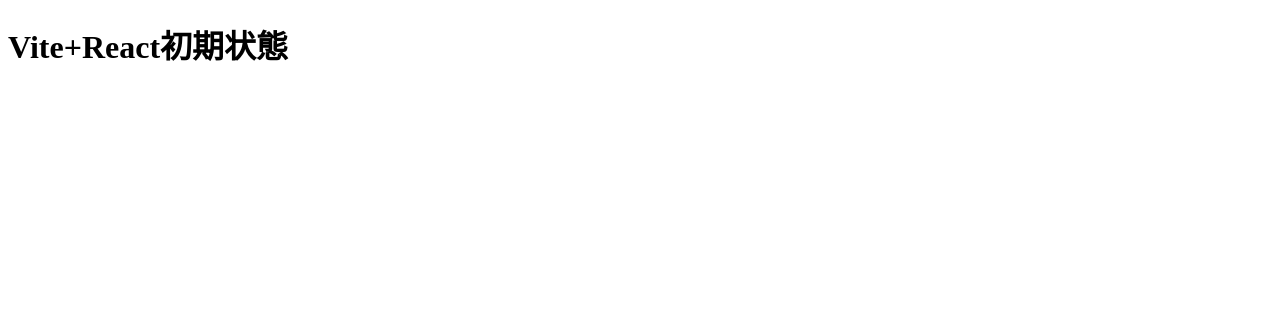
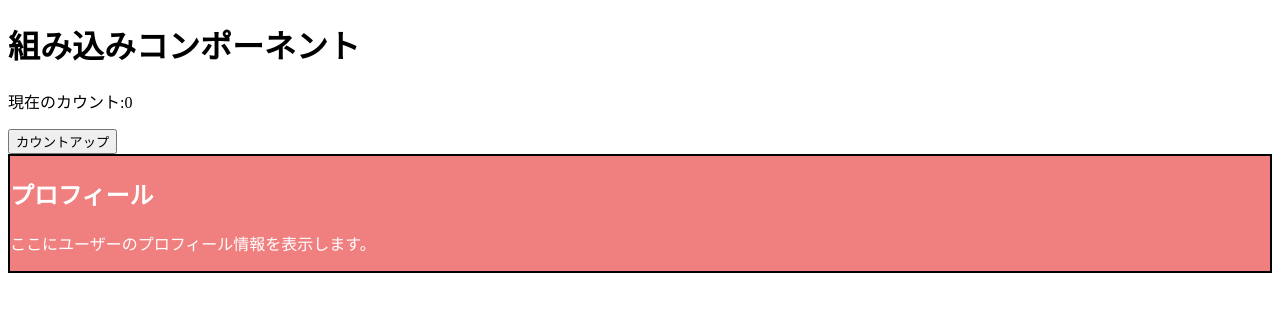
Before and after one commit to yoshida9029/react_study, a React (Vite) app in the folder vite-project/: page / in a window 1280 px wide. Shown: the top 312 px of the page. Built offline with nearby package versions, Linux system fonts and the light colour scheme.

Commit message:
教科書Chapter5終了まで

```diff
--- a/vite-project/package.json
+++ b/vite-project/package.json
@@ -10,6 +10,8 @@
     "preview": "vite preview"
   },
   "dependencies": {
+    "@emotion/react": "^11.14.0",
+    "@emotion/styled": "^11.14.1",
     "react": "^19.2.5",
     "react-dom": "^19.2.5"
   },
--- a/vite-project/src/App.jsx
+++ b/vite-project/src/App.jsx
@@ -1,14 +1,37 @@
 
+import { lazy, Profiler, Suspense } from 'react'
 import './App.css'
+import Loading from './components/Loading/Loading';
+import Counter from './components/Counter/Counter';
+// import Profile from './components/Profile/Profile'
+
+
+const Profile =lazy(() => import('./components/Profile/Profile'));
 
 function App() {
 
 
   return (
     <>
-    <h1>Vite+React初期状態</h1>
+    <h1>組み込みコンポーネント</h1>
+    <Profiler id='App' onRender={handleRender}>
+      <Counter />
+    </Profiler>
+
+    <Suspense fallback={<Loading />}>
+      <Profile />
+    </Suspense>
+
+
     </>
   )
 }
 
+function handleRender(id , phase , actualDuretion){
+  console.log('測定対象' , id);
+  console.log('描画の種類' , phase);
+  console.log('描画にかかった時間' , actualDuretion);
+
+}
+
 export default App
--- /dev/null
+++ b/vite-project/src/components/Counter/Counter.jsx
@@ -0,0 +1,14 @@
+import { useState } from "react";
+
+export default function Counter(){
+    const [count , setCount] = useState(0)
+
+    return(
+        <div>
+            <p>現在のカウント:{count}</p>
+            <button onClick={() => setCount (count + 1)}>
+                カウントアップ
+            </button>
+        </div>
+    )
+}
--- /dev/null
+++ b/vite-project/src/components/Loading/Loading.jsx
@@ -0,0 +1,7 @@
+export default function Loading(){
+    return(
+        <>
+            <p>読み込み中</p>
+        </>
+    )
+}
--- /dev/null
+++ b/vite-project/src/components/Profile/Profile.jsx
@@ -0,0 +1,12 @@
+import styles from './Profile.module.css';
+
+function Profile() {
+    return (
+        <section className={styles.box}>
+        <h2>プロフィール</h2>
+        <p>ここにユーザーのプロフィール情報を表示します。</p>
+        </section>
+    );
+}
+
+export default Profile;
--- /dev/null
+++ b/vite-project/src/components/Profile/Profile.module.css
@@ -0,0 +1,9 @@
+.baseColor{
+    background-color: lightgreen;
+    color: #333;
+}
+
+.box{
+    composes: accentColor from '../../styles/shared.module.css';
+    border: 2px solid black;
+}
--- /dev/null
+++ b/vite-project/src/styles/shared.module.css
@@ -0,0 +1,4 @@
+.accentColor{
+    background-color: lightcoral;
+    color: #fff;
+}
```
Also changed, not shown: vite-project/src/components/Counter/Counter.module.css (added), vite-project/src/components/Loading/Loading.module.css (added), 1 other file (tests, documents, lock files or other folders).
